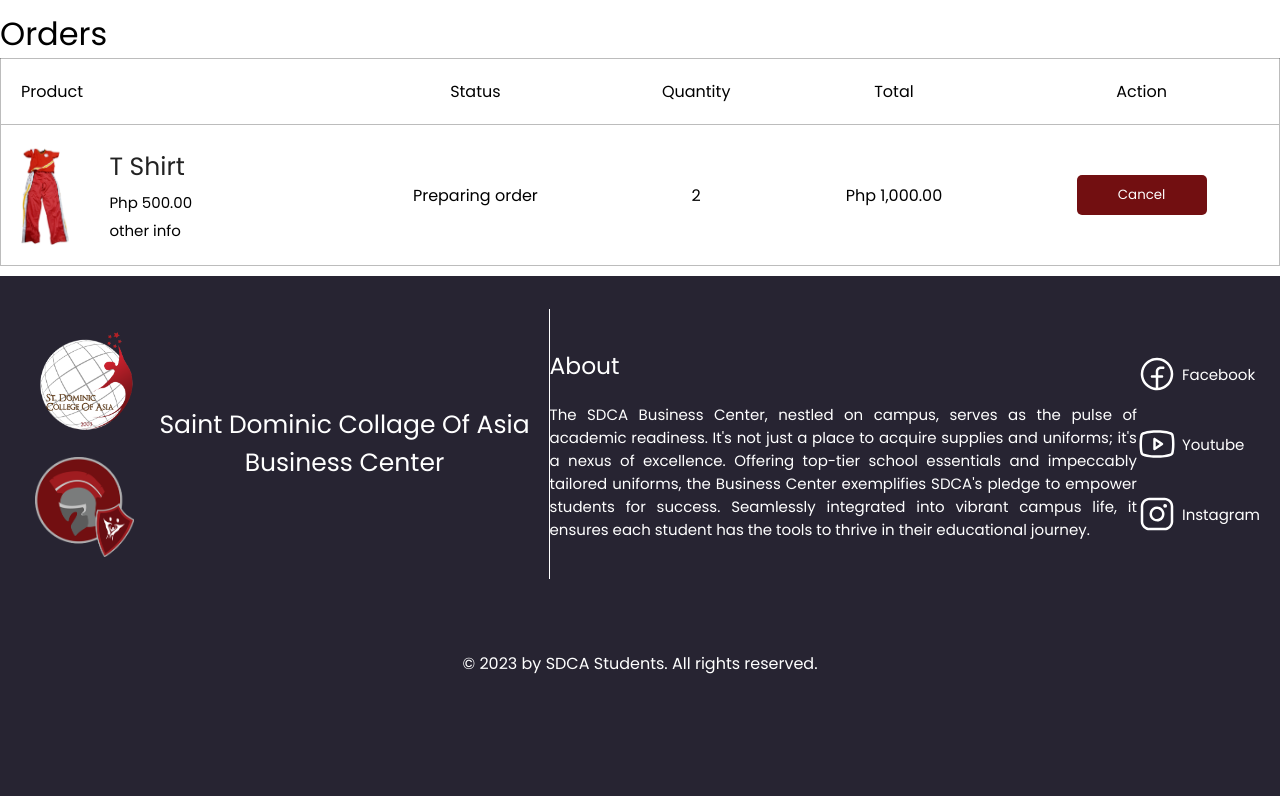
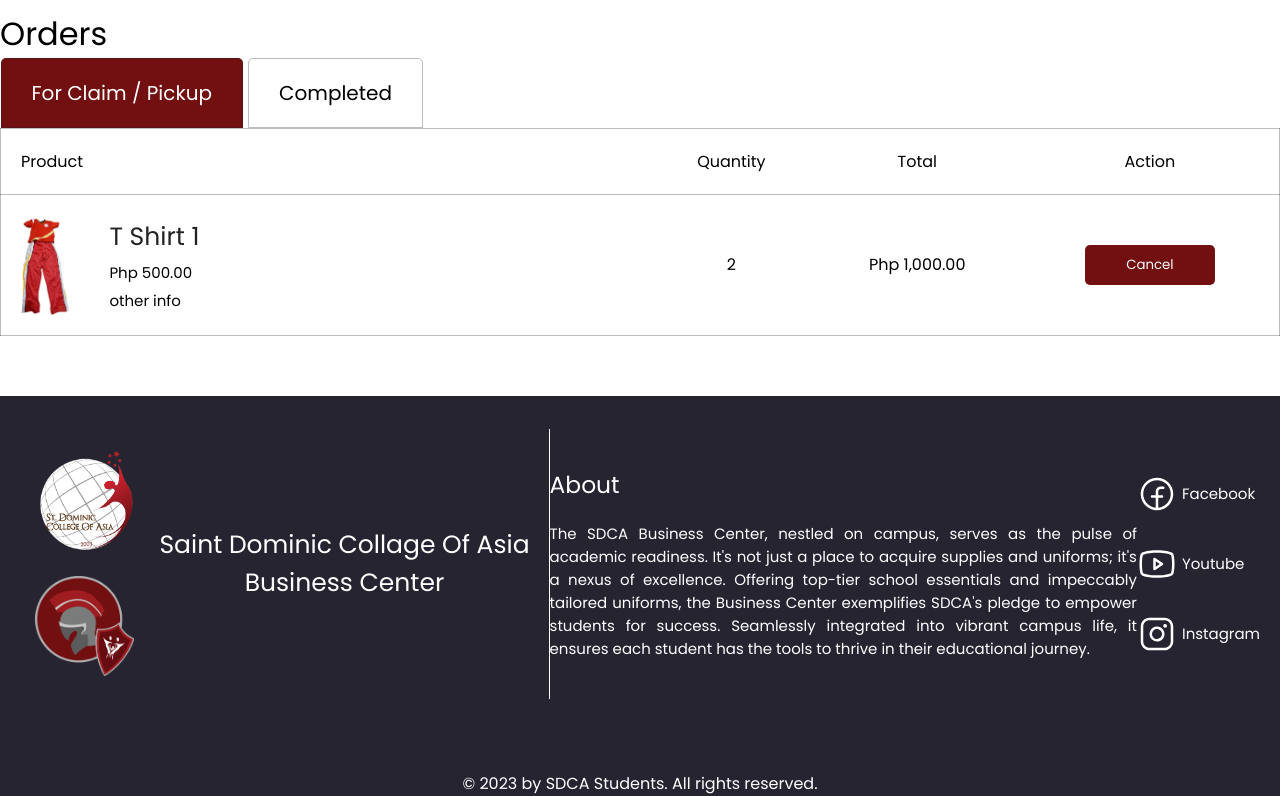
Before and after one commit to d3vLimpiado/new_sdca_business_center, a PHP site: page /pages/orders.php in a window 1280 px wide. Shown: the part 150-946 px from the top of the page. Before the commit the page ends 824 px from the top, so only its background shows below. Run offline with PHP 8.4, Linux system fonts and the light colour scheme.

Commit message:
feat: development of order tabs

```diff
--- a/js/index.js
+++ b/js/index.js
@@ -272,3 +272,22 @@
     this.className += " active-border";
   });
 }
+
+// For Orders Page
+const orderTable = document.querySelector(".order-table");
+
+if(orderTable) {
+  const orderTableTabs = orderTable.querySelector(".order-table-tabs");
+  const orderTableAttribute = orderTable.getAttribute("data-active-tab")
+
+  Array.from(orderTableTabs.children).forEach((orderTab, idx) => {
+    if(parseInt(orderTableAttribute ?? 0) === idx) {
+      orderTab.classList.add("active");
+    }
+    orderTab.addEventListener("click", () => {
+      orderTable.setAttribute("data-active-tab", idx)
+      Array.from(orderTableTabs.children).forEach(orderTab => orderTab.classList.remove("active"))
+      orderTab.classList.add("active");
+    })
+  })
+}
--- a/pages/orders.php
+++ b/pages/orders.php
@@ -6,11 +6,19 @@
   <div class="main-content">
     <h1>Orders</h1>
     <!-- <table class="order-table" data-order-table="no-items"> -->
-    <table class="order-table" data-order-table="">
+
+    <table class="order-table" data-active-tab="0" data-order-table="">
       <thead>
         <tr>
+          <th>
+            <div class="order-table-tabs">
+              <button class="order-table-tabs-1">For Claim / Pickup</button>
+              <button class="order-table-tabs-2">Completed</button>
+            </div>
+          </th>
+        </tr>
+        <tr>
           <th>Product</th>
-          <th>Status</th>
           <th>Quantity</th>
           <th>Total</th>
           <th>Action</th>
@@ -20,18 +28,51 @@
         <tr class="order-table-item-no">
           <td colspan="5"><h2>No Items</h2></td>
         </tr>
-        <tr className="order-table-item">
+        <tr classname="order-table-item" data-order-row-tab-0>
           <td class="order-table-item-col1">
             <div class="order-table-item-col1-content">
               <img src="<?php echo $url; ?>assets/images/products/pe_full.jpg" alt="item" />
               <div class="order-table-item-col1-content-details">
-                <h3><a href="<?php echo $url; ?>pages/status.php">T Shirt</a></h3>
+                <h3><a href="<?php echo $url; ?>pages/status.php">T Shirt 1</a></h3>
                 <p>Php 500.00</p>
                 <p>other info</p>
               </div>
             </div>
           </td>
-          <td class="order-table-item-col2">Preparing order</td>
+          <td class="order-table-item-col3">2</td>
+          <td class="order-table-item-col4">Php 1,000.00</td>
+          <td class="order-table-item-col5">
+            <button class="sdca-button-primary">Cancel</button>
+          </td>
+        </tr>
+        <tr class="order-table-item" data-order-row-tab-1>
+          <td class="order-table-item-col1">
+            <div class="order-table-item-col1-content">
+              <img src="<?php echo $url; ?>assets/images/products/pe_full.jpg" alt="item" />
+              <div class="order-table-item-col1-content-details">
+                <h3><a href="<?php echo $url; ?>pages/status.php">T Shirt 2</a></h3>
+                <p>Php 500.00</p>
+                <p>other info</p>
+              </div>
+            </div>
+          </td>
+          <td class="order-table-item-col3">2</td>
+          <td class="order-table-item-col4">Php 1,000.00</td>
+          <td class="order-table-item-col5">
+            <button class="sdca-button-primary">Cancel</button>
+          </td>
+        </tr>
+        <tr class="order-table-item" data-order-row-tab-1>
+          <td class="order-table-item-col1">
+            <div class="order-table-item-col1-content">
+              <img src="<?php echo $url; ?>assets/images/products/pe_full.jpg" alt="item" />
+              <div class="order-table-item-col1-content-details">
+                <h3><a href="<?php echo $url; ?>pages/status.php">T Shirt 3</a></h3>
+                <p>Php 500.00</p>
+                <p>other info</p>
+              </div>
+            </div>
+          </td>
           <td class="order-table-item-col3">2</td>
           <td class="order-table-item-col4">Php 1,000.00</td>
           <td class="order-table-item-col5">
--- a/scss/_orders.scss
+++ b/scss/_orders.scss
@@ -1,23 +1,58 @@
 .order-table {
   width: 100%;
   border-collapse: collapse;
-  border: 1px solid var(--color_dark_30);
+  margin-bottom: 50px;
+
+  tr {
+    border: 1px solid var(--color_dark_30);
+  }
 
   th, td {
     text-align: center;
     padding: 20px;
-    border-bottom: 1px solid var(--color_dark_30);
 
     &:first-child {
       text-align: left;
     }
   }
 
+  thead tr:first-child {
+    border: none;
+    th:first-child {
+      padding: 0;
+      height: 70px;
+    }
+  }
+
+  &-tabs {
+    display: flex;
+    height: 100%;
+    button {
+      height: 100%;
+      cursor: pointer;
+      border: none;
+      border: 1px solid var(--color_dark_30);
+      border-top-right-radius: 5px;
+      border-top-left-radius: 5px;
+      background: none;
+      padding: 0 30px;
+      font-size: 20px;
+      transition: background .20s ease-in, color .20s ease-in;
+      margin-right: 5px;
+
+      &.active, &:hover {
+        color: var(--color_light);
+        background-color: var(--color_primary);
+      }
+    }
+  }
+
   &-item {
+    display: none;
     &-no {
       display: none;
       td {
-        text-align: center !important;
+        text-align: center;
       }
     }
     &-col {
@@ -47,9 +82,6 @@
         }
       }
 
-      &2 {}
-      &3 {}
-      &4 {}
       &5 {
         button {
           width: 130px;
@@ -62,4 +94,10 @@
   &[data-order-table='no-items'] &-item-no {
     display: table-row;
   }
+  &[data-active-tab='0'] &-item[data-order-row-tab-0] {
+    display: table-row;
+  }
+  &[data-active-tab='1'] &-item[data-order-row-tab-1] {
+    display: table-row;
+  }
 }
--- a/styles/style.css
+++ b/styles/style.css
@@ -1212,21 +1212,54 @@
 .order-table {
   width: 100%;
   border-collapse: collapse;
+  margin-bottom: 50px;
+}
+.order-table tr {
   border: 1px solid var(--color_dark_30);
 }
 .order-table th, .order-table td {
   text-align: center;
   padding: 20px;
-  border-bottom: 1px solid var(--color_dark_30);
 }
 .order-table th:first-child, .order-table td:first-child {
   text-align: left;
+}
+.order-table thead tr:first-child {
+  border: none;
+}
+.order-table thead tr:first-child th:first-child {
+  padding: 0;
+  height: 70px;
+}
+.order-table-tabs {
+  display: flex;
+  height: 100%;
+}
+.order-table-tabs button {
+  height: 100%;
+  cursor: pointer;
+  border: none;
+  border: 1px solid var(--color_dark_30);
+  border-top-right-radius: 5px;
+  border-top-left-radius: 5px;
+  background: none;
+  padding: 0 30px;
+  font-size: 20px;
+  transition: background 0.2s ease-in, color 0.2s ease-in;
+  margin-right: 5px;
+}
+.order-table-tabs button.active, .order-table-tabs button:hover {
+  color: var(--color_light);
+  background-color: var(--color_primary);
+}
+.order-table-item {
+  display: none;
 }
 .order-table-item-no {
   display: none;
 }
 .order-table-item-no td {
-  text-align: center !important;
+  text-align: center;
 }
 .order-table-item-col1-content {
   display: flex;
@@ -1253,6 +1286,12 @@
   height: 40px;
 }
 .order-table[data-order-table=no-items] .order-table-item-no {
+  display: table-row;
+}
+.order-table[data-active-tab="0"] .order-table-item[data-order-row-tab-0] {
+  display: table-row;
+}
+.order-table[data-active-tab="1"] .order-table-item[data-order-row-tab-1] {
   display: table-row;
 }
 
```
